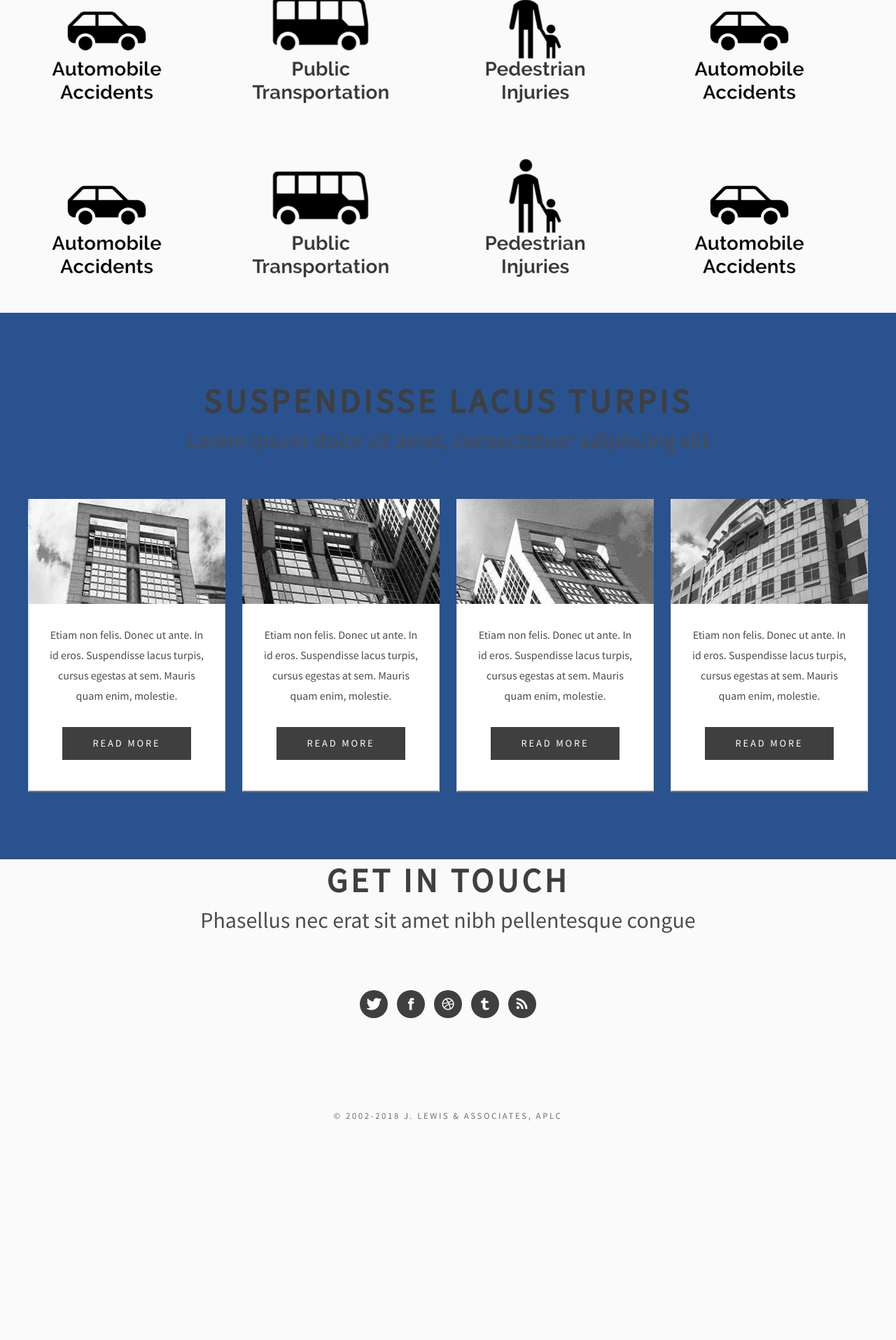
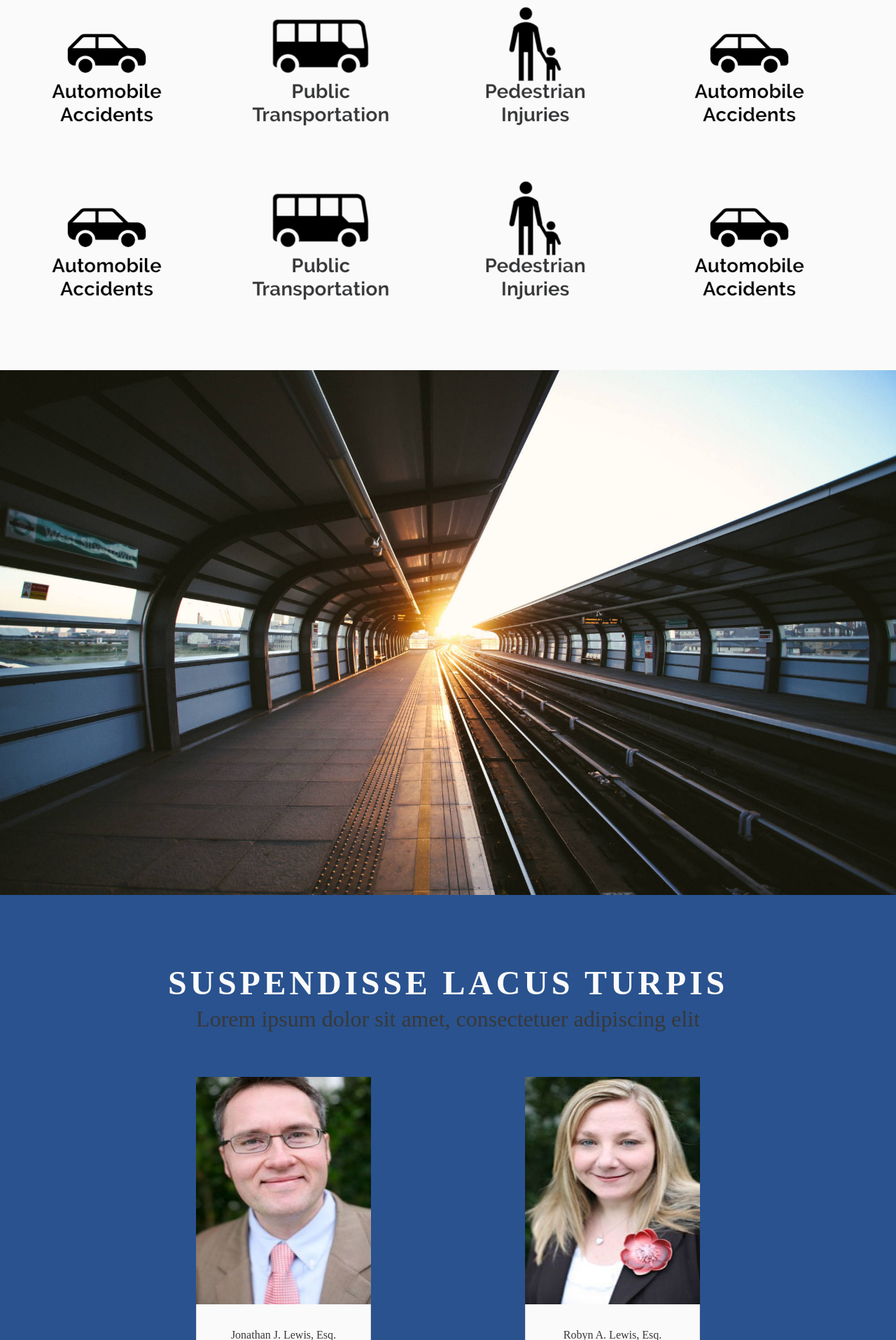
Before and after one commit to jlewislaw/jlewislaw.github.io, a PHP site: page / in a window 1280 px wide. Shown: the part 732-2647 px from the top of the page at 70% size. Before the commit the page ends 2333 px from the top, so only its background shows below. Run offline with PHP 8.4, Linux system fonts and the light colour scheme; some web fonts are replaced.

Commit message:
chchchanges

```diff
--- a/default.css
+++ b/default.css
@@ -6,12 +6,11 @@
 		margin: 0px;
 		padding: 0px;
 		background: #FAFAFA;
-		font-family: 'Source Sans Pro', sans-serif;
+		font-family: 'Neto Serif', serif;
 		font-size: 12pt;
 		font-weight: 400;
-		color: #4E4D4D;
+		color: #383838;
 	}
-
 
 	h1, h2, h3 {
 		margin: 0;
@@ -32,6 +31,7 @@
 	}
 
 	strong {
+
 	}
 
 	a {
@@ -89,7 +89,6 @@
 
 	}
 
-
 /*********************************************************************************/
 /* Social Icon Styles                                                            */
 /*********************************************************************************/
@@ -134,6 +133,7 @@
 
 	.major {
 		overflow: hidden;
+		margin-top: 4em;
 		margin-bottom: 4em;
 		text-align: center;
 	}
@@ -143,7 +143,7 @@
 		text-transform: uppercase;
 		font-size: 3em;
 		font-weight: 700;
-		color: #3f3f3f;
+		color: #FAFAFA;
 	}
 
 	.major .byline {
@@ -179,7 +179,6 @@
 		font-size: 1.1em;
 	}
 
-
 /*********************************************************************************/
 /* Button Style                                                                  */
 /*********************************************************************************/
@@ -188,14 +187,14 @@
 		display: inline-block;
 		margin: 1em 0em;
 		padding: 1em 3em 1em 3em;
-		background: #3f3f3f;
+		background: #383838;
 		letter-spacing: 0.20em;
 		text-decoration: none;
 		text-align: center;
 		text-transform: uppercase;
 		font-weight: 400;
 		font-size: 0.90em;
-		color: #FFF;
+		color: #FAFAFA;
 	}
 
 	.button:before {
@@ -207,7 +206,7 @@
 /*********************************************************************************/
 
 	#header {
-		background: #383838;
+		background-color: #383838;
 		color: #FAFAFA;
 		font-family: 'Libre Baskerville', serif;
 		font-size: 17px;
@@ -222,7 +221,6 @@
 		text-transform: uppercase;
 		font-family: 'Noto Serif', serif;
 	}
-
 
 	.logo-img {
 		width: 150px;
@@ -240,6 +238,7 @@
 	}
 
 	#logo h1 a {
+
 	}
 
 	#logo span {
@@ -303,8 +302,7 @@
 /* Page                                                                          */
 /*********************************************************************************/
 
-	#page
-	{
+	#page {
 		overflow: hidden;
 		//padding: 6em 0em;
 		border-top: 1px solid #E5E5E5;
@@ -314,25 +312,21 @@
 /* Content                                                                       */
 /*********************************************************************************/
 
-	#content
-	{
+	#content {
 		float: left;
 		width: 588px;
 	}
 
-	#content .title
-	{
+	#content .title {
 		padding-bottom: 2em;
 		text-align: left;
 	}
 
-	#content h2
-	{
+	#content h2 {
 		font-size: 2em;
 	}
 
-	#content .byline
-	{
+	#content .byline {
 		padding-top: 0;
 		font-size: 1.5em;
 	}
@@ -341,41 +335,33 @@
 /* Sidebar                                                                       */
 /*********************************************************************************/
 
-	#sidebar
-	{
+	#sidebar {
 		float: right;
 		width: 588px;
 	}
 
 /*********************************************************************************/
-/* Footer                                                                        */
+/* Footer                                                                     */
 /*********************************************************************************/
 
-	#footer
-	{
+	footer {
+		background-color: #383838;
 	}
 
-/*********************************************************************************/
-/* Copyright                                                                     */
-/*********************************************************************************/
-
-	#copyright
-	{
+	#copyright {
 		overflow: hidden;
 		padding: 5em 0em;
 	}
 
-	#copyright p
-	{
+	#copyright p {
 		letter-spacing: 0.20em;
 		text-align: center;
 		text-transform: uppercase;
-		font-size: 0.80em;
+		font-size: 1em;
 		color: #6F6F6F;
 	}
 
-	#copyright a
-	{
+	#copyright a {
 		text-decoration: none;
 		color: #8C8C8C;
 	}
@@ -384,20 +370,17 @@
 /* Featured                                                                      */
 /*********************************************************************************/
 
-	#featured-wrapper
-	{
+	#featured-wrapper {
 		overflow: hidden;
 		//padding: 3em 0em;
 		background: #FAFAFA;
 	}
 
-	#featured h2
-	{
+	#featured h2 {
 		text-align: center;
 	}
 
-	#featured .icon
-	{
+	#featured .icon {
 		//position: relative;
 		//display: block;
 		//margin: 0px auto 20px auto;
@@ -407,28 +390,20 @@
 		//color: #3f3f3f;
 	}
 
-	.column1,
-	.column2,
-	.column3,
-	.column4
-	{
+	.column1, .column2, .column3, .column4 {
 		width: 282px;
 	}
 
-	.column1,
-	.column2
-	{
+	.column1, .column2 {
 		float: left;
 		margin-right: 24px;
 	}
 
-	.column3
-	{
+	.column3 {
 		float: left;
 	}
 
-	.column4
-	{
+	.column4 {
 		float: right;
 	}
 
@@ -458,13 +433,13 @@
 /*********************************************************************************/
 
 	#portfolio-wrapper {
-		padding: 6em 0em;
+		padding: 3em 0em;
+		background-color: #29528F;
 	}
 
 	#portfolio {
 		overflow: hidden;
 		text-align: center;
-		//background-color: #29528F;
 	}
 
 	#portfolio img {
@@ -474,8 +449,36 @@
 
 	#portfolio .box {
 		padding: 30px;
-		background: #FFF;
+		background: #FAFAFA;
 		border-bottom: 2px solid #7C7C7C;
 		border-right: 1px solid #DADADA;
 		border-left: 1px solid #DADADA;
 	}
+
+	.column1-port, .column2-port {
+		width: 250px;
+	}
+
+	.column1-port {
+		float: left;
+		margin-left: 15em;
+	}
+
+	.column2-port {
+		float: right;
+		margin-left: 0em;
+		margin-right: 15em;
+	}
+
+/*********************************************************************************/
+/* Parallax                                                                    */
+/*********************************************************************************/
+
+	.parallax {
+		background-image: url("images/train.jpg");
+		min-height: 750px;
+		background-attachment: fixed;
+		background-position: center;
+		background-repeat: no-repeat;
+		background-size: cover;
+}
--- a/index.html
+++ b/index.html
@@ -4,21 +4,18 @@
 
 	<head>
 
-		<meta charset="utf-8">
-
-		<title>J. LEWIS &amp; ASSOCIATS, APLC</title>
+		<meta charset="utf-8 " />
 
 		<meta http-equiv="Content-Type" content="html; charset=utf-8" />
 		<meta name="keywords" content="" />
 		<meta name="description" content="" />
 
+		<title>J. LEWIS &amp; ASSOCIATS, APLC | Personal Injury Attorneys</title>
+
 		<link href="https://fonts.googleapis.com/css?family=Libre+Baskerville|Noto+Serif|Source+Sans+Pro|Source+Serif+Pro" rel="stylesheet">
 
-		<!-- <link href="http://fonts.googleapis.com/css?family=Libre+Baskerville|Noto+Serif|Source+Sans+Pro:200,300,400,600,700,900" rel="stylesheet" /> -->
 		<link href="default.css" rel="stylesheet" type="text/css" media="all" />
 		<link href="fonts.css" rel="stylesheet" type="text/css" media="all" />
-
-		<!--[if IE 6]><link href="default_ie6.css" rel="stylesheet" type="text/css" /><![endif]-->
 
 	</head>
 
@@ -29,12 +26,12 @@
 		<div id="header">
 			<div id="menu" class="container">
 				<ul>
-					<li class="current_page_item"><a href="index.html" accesskey="1" title="">HOME</a></li>
-					<li><a href="content/about" accesskey="1" title="">ABOUT</a></li>
-					<li><a href="content/attorneys" accesskey="2" title="">ATTORNEYS</a></li>
-					<li><a href="content/faq" accesskey="3" title="">FAQ</a></li>
-					<li><a href="content/news" accesskey="4" title="">NEWS</a></li>
-					<li><a href="content/contact" accesskey="5" title="">CONTACT</a></li>
+					<li><a href="index.html" accesskey="1" title="">HOME</a></li>
+					<li><a href="about.html" accesskey="1" title="">ABOUT</a></li>
+					<li><a href="attorneys.html" accesskey="2" title="">ATTORNEYS</a></li>
+					<li><a href="faq.html" accesskey="3" title="">FAQ</a></li>
+					<li><a href="news.html" accesskey="4" title="">NEWS</a></li>
+					<li><a href="contact.html" accesskey="5" title="">CONTACT</a></li>
 					<li><a href="tel:951-682-0488" accesskey="6" title="" style="background-color: #29528F;">951-682-0488</a></li>
 				</ul>
 			</div>
@@ -68,7 +65,7 @@
 <!-- FEATURED -->
 
 		<div id="featured-wrapper">
-			<div id="featured" class="container" style="padding-top:3em;">
+			<div id="featured" class="container" style="padding-top:5em;">
 
 				<!--
 				<div class="major">
@@ -149,7 +146,7 @@
 				</div>
 				-->
 
-				<div class="column1">
+				<div class="column1"style="margin-bottom: 50px;">
 					<a class="hover_image" href="content/automobile-accidents">
     					<img src="images/autow.png" />
     					<img src="images/autob.png" class="hide" />
@@ -211,28 +208,38 @@
 			</div>
 		</div>
 
+<!-- parallax -->
+
+		<div class="parallax">
+		</div>
+
 <!-- PORTFOLIO -->
 
-		<div id="portfolio-wrapper" style="background-color: #29528F;">
+		<div id="portfolio-wrapper">
 			<div id="portfolio" class="container">
-				<div class="major">
+				<div class="major" style="margin-top: 50px;">
 					<h2>Suspendisse lacus turpis</h2>
 					<span class="byline">Lorem ipsum dolor sit amet, consectetuer adipiscing elit</span>
 				</div>
-				<div class="column1">
-					<a href="#" class="image image-full"><img src="images/pic01.jpg" height="150" alt="" /></a>
+
+				<div class="column1-port">
+					<a href="jonathan-lewis.html" class="image image-full"><img src="images/jonathan-lewis.jpg" height="325" alt="" /></a>
 					<div class="box">
-						<p>Etiam non felis. Donec ut ante. In id eros. Suspendisse lacus turpis, cursus egestas at sem. Mauris quam enim, molestie.</p>
-						<a href="#" class="button">Read More</a>
+						<p>Jonathan J. Lewis, Esq.</p>
+						<a href="jonathan-lewis.html" class="button">Read More</a>
 					</div>
 				</div>
-				<div class="column2">
-					<a href="#" class="image image-full"><img src="images/pic02.jpg" height="150" alt="" /></a>
+
+				<div class="column2-port">
+					<a href="robyn-lewis.html" class="image image-full"><img src="images/robyn-lewis.jpg" height="325" alt="" /></a>
 					<div class="box">
-						<p>Etiam non felis. Donec ut ante. In id eros. Suspendisse lacus turpis, cursus egestas at sem. Mauris quam enim, molestie.</p>
-						<a href="#" class="button">Read More</a>
+						<p>Robyn A. Lewis, Esq.</p>
+						<a href="robyn-lewis.html" class="button">Read More</a>
 					</div>
 				</div>
+
+				<!--
+
 				<div class="column3">
 					<a href="#" class="image image-full"><img src="images/pic03.jpg" height="150" alt="" /></a>
 					<div class="box">
@@ -240,6 +247,11 @@
 						<a href="#" class="button">Read More</a>
 					</div>
 				</div>
+
+				-->
+
+				<!--
+
 				<div class="column4">
 					<a href="#" class="image image-full"><img src="images/pic04.jpg" height="150" alt="" /></a>
 					<div class="box">
@@ -247,19 +259,28 @@
 						<a href="#" class="button">Read More</a>
 					</div>
 				</div>
+
+				-->
+
 			</div>
 		</div>
+
+
+
+
+
+
 
 <!-- CONTACT -->
 
 		<div id="contact" class="container">
 			<div class="major">
-				<h2>Get in touch</h2>
+				<h2 style="color: #383838;">CONTACT US</h2>
 				<span class="byline">Phasellus nec erat sit amet nibh pellentesque congue</span>
 			</div>
 			<ul class="contact">
 				<li><a href="#" class="icon icon-twitter"><span>Twitter</span></a></li>
-				<li><a href="#" class="icon icon-facebook"><span></span></a></li>
+				<li><a href="#" class="icon icon-facebook"><span>Facebook</span></a></li>
 				<li><a href="#" class="icon icon-dribbble"><span>Pinterest</span></a></li>
 				<li><a href="#" class="icon icon-tumblr"><span>Google+</span></a></li>
 				<li><a href="#" class="icon icon-rss"><span>Pinterest</span></a></li>
@@ -268,9 +289,11 @@
 
 <!-- FOOTER -->
 
-		<div id="copyright" class="container">
-			<p>&copy; 2002-2018 J. LEWIS &amp ASSOCIATES, APLC</p>
-		</div>
+		<footer>
+			<div id="copyright" class="container">
+				<p>&copy; 2002-2018 | J. LEWIS &amp ASSOCIATES, APLC</p>
+			</div>
+		</footer>
 
 	</body>
 
```
Also changed, not shown: images/train.jpg (added).
